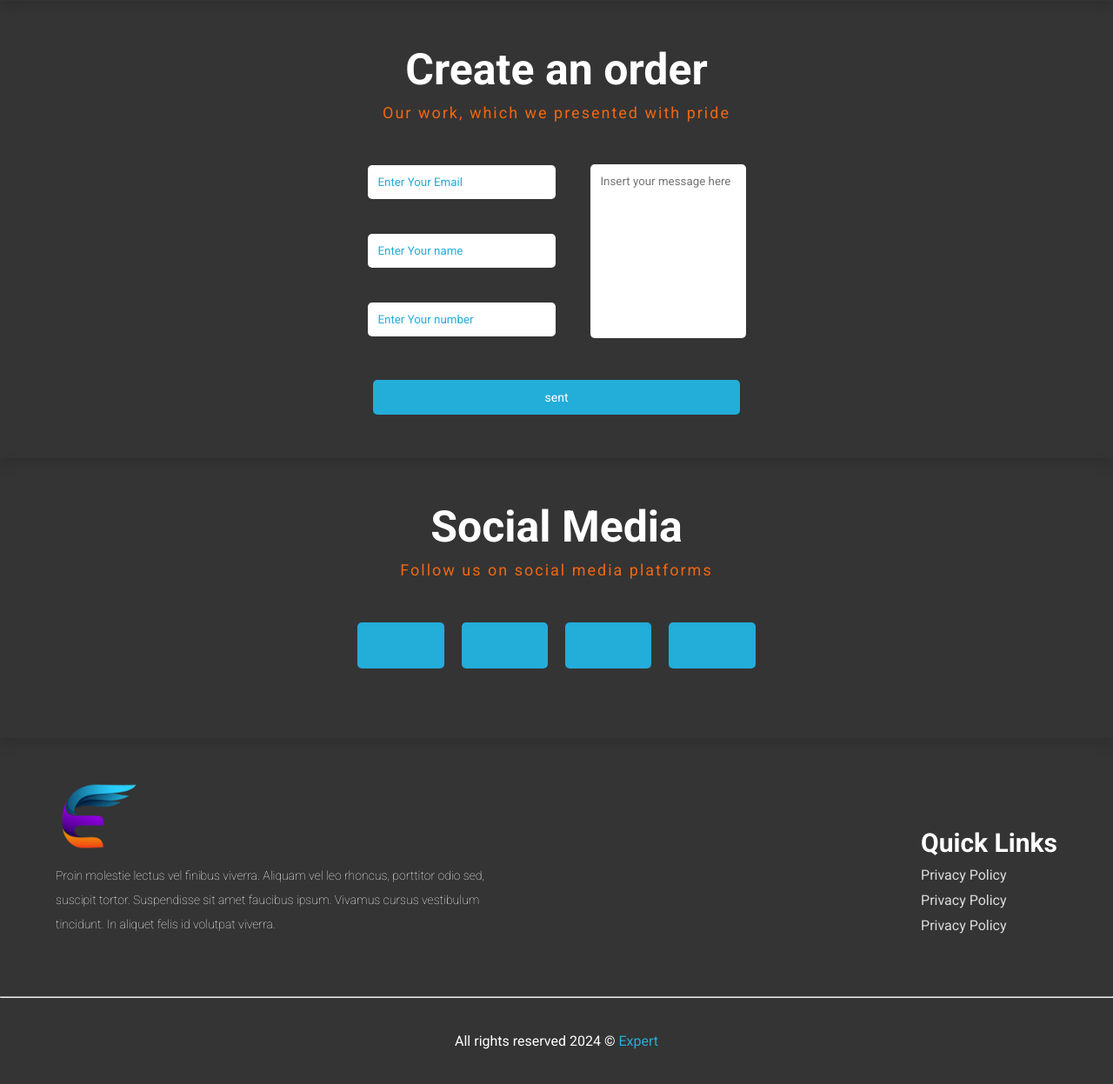
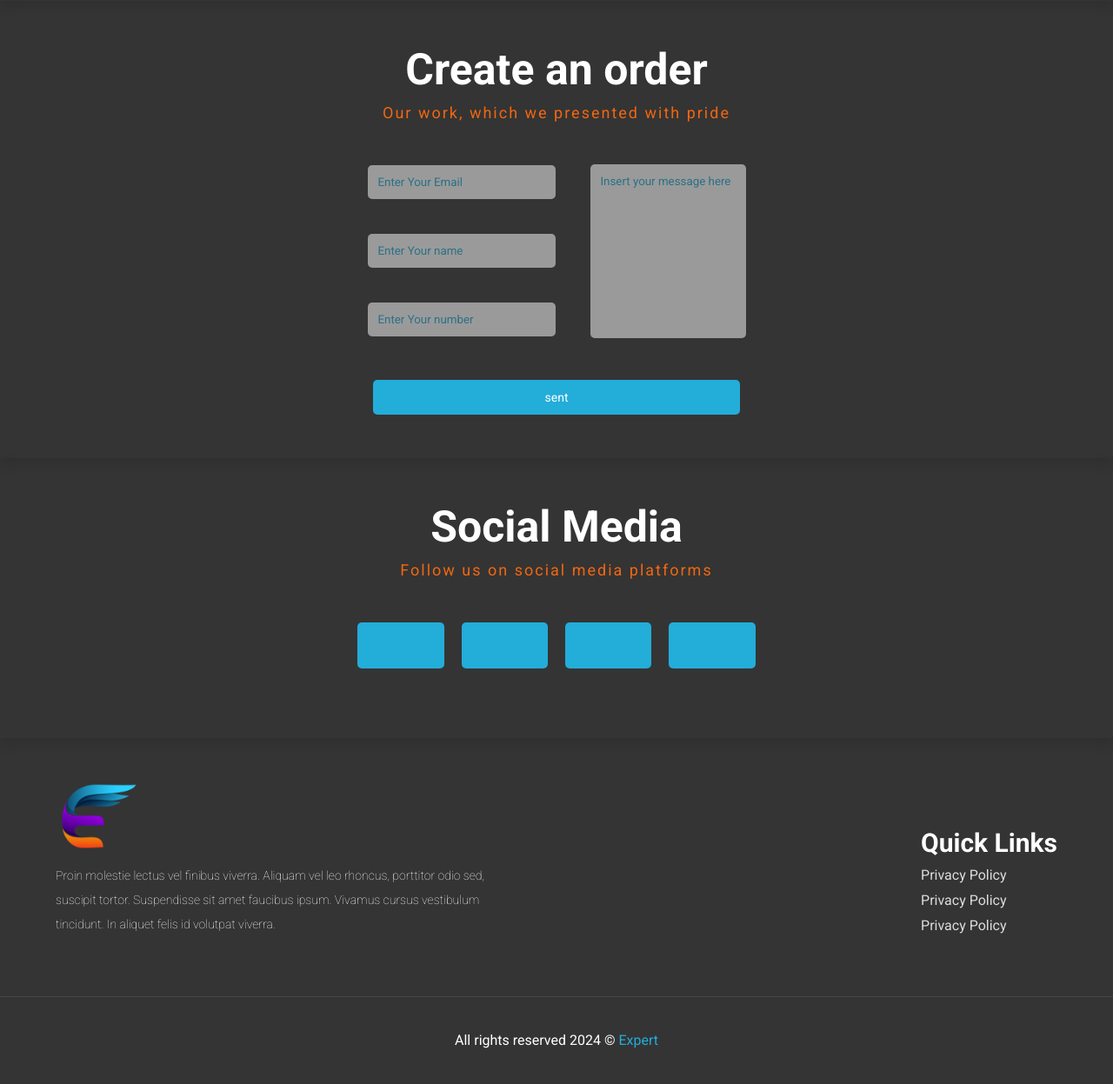
Before and after one commit to wesam801/expert, a PHP site: page / in a window 1280 px wide. Shown: the part 3844-5091 px from the top of the page at 87% size. After the commit the page ends 5050 px from the top, so only its background shows below. Run offline with PHP 8.4, Linux system fonts and the light colour scheme; some libraries are stand-ins or nearby versions; some web fonts are replaced.

Commit message:
edite fill css

```diff
--- a/asset/css/main-style.css
+++ b/asset/css/main-style.css
@@ -826,6 +826,8 @@ a{
     border-radius: 5px;
     margin: 20px;
     width: 100%;
+    opacity: 0.5;
+    transition: all 0.3s;
 }
 .create-order form div input::placeholder{
     color: var(--main-color-2);
@@ -839,6 +841,18 @@ a{
     outline: none;
     padding: 12px;
     resize: none;
+    opacity: 0.5;
+    transition: all 0.3s;
+}
+.create-order form div textarea::placeholder{
+    color: var(--main-color-2);
+}
+.create-order form div input:focus,
+.create-order form div input:hover,
+.create-order form div textarea:focus,
+.create-order form div textarea:hover{
+    opacity: 1;
+    box-shadow: 0 7px 13px  var(--main-color-2);
 }
 .create-order form button{
     width: 33%;
@@ -961,6 +975,12 @@ a{
 .footer .div-bottom a:hover{
     color: var(--main-color-blue);
 }
+#hr-footer{
+    background: var(--main-color-4);
+    width: 100%;
+    height: 1px;
+    border: none;
+}
 @media(max-width: 1000px){
     .footer .container{
         flex-direction: column;
--- a/index.html
+++ b/index.html
@@ -351,7 +351,7 @@
                 </div>
             </div>
         </div>
-        <hr>
+        <hr id="hr-footer">
         <div class="div-bottom">
             <p>All rights reserved 2024 &copy; <span><a href="index.html">Expert</a></span></p>
         </div>
```
